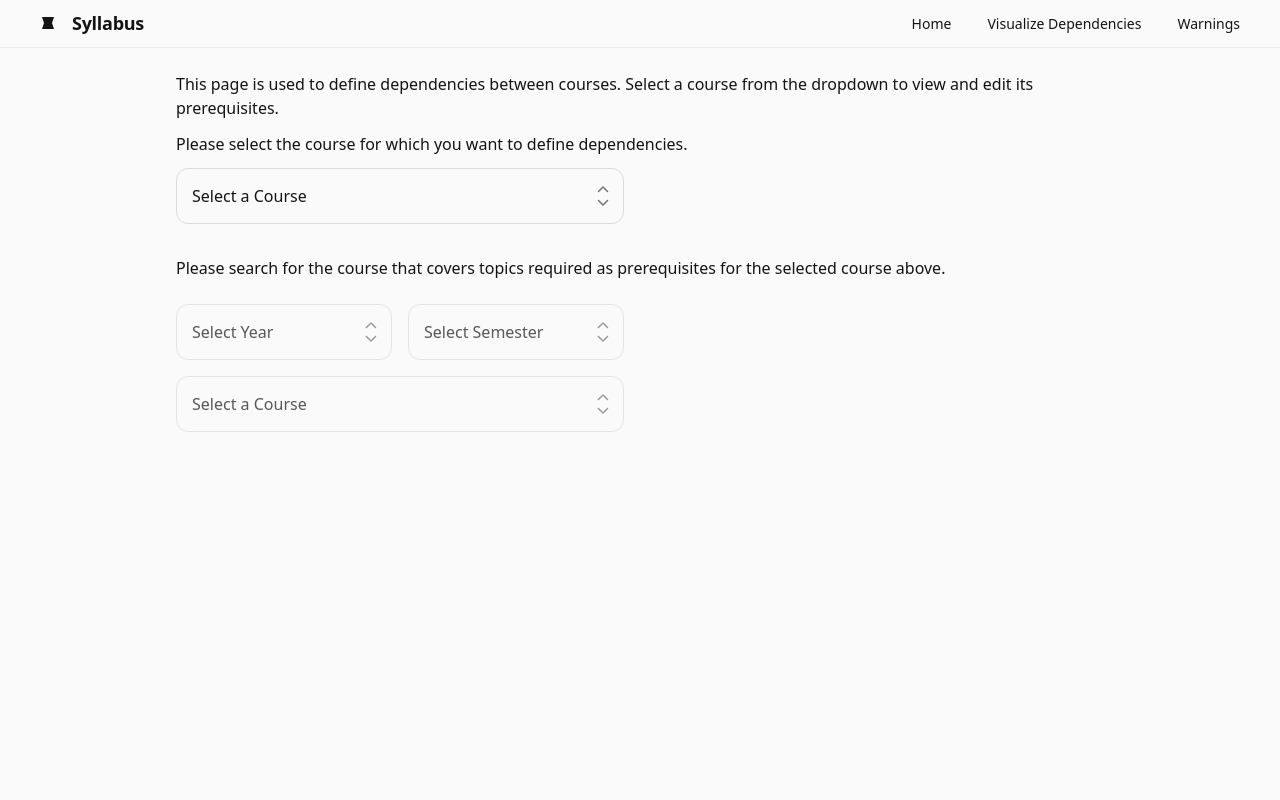
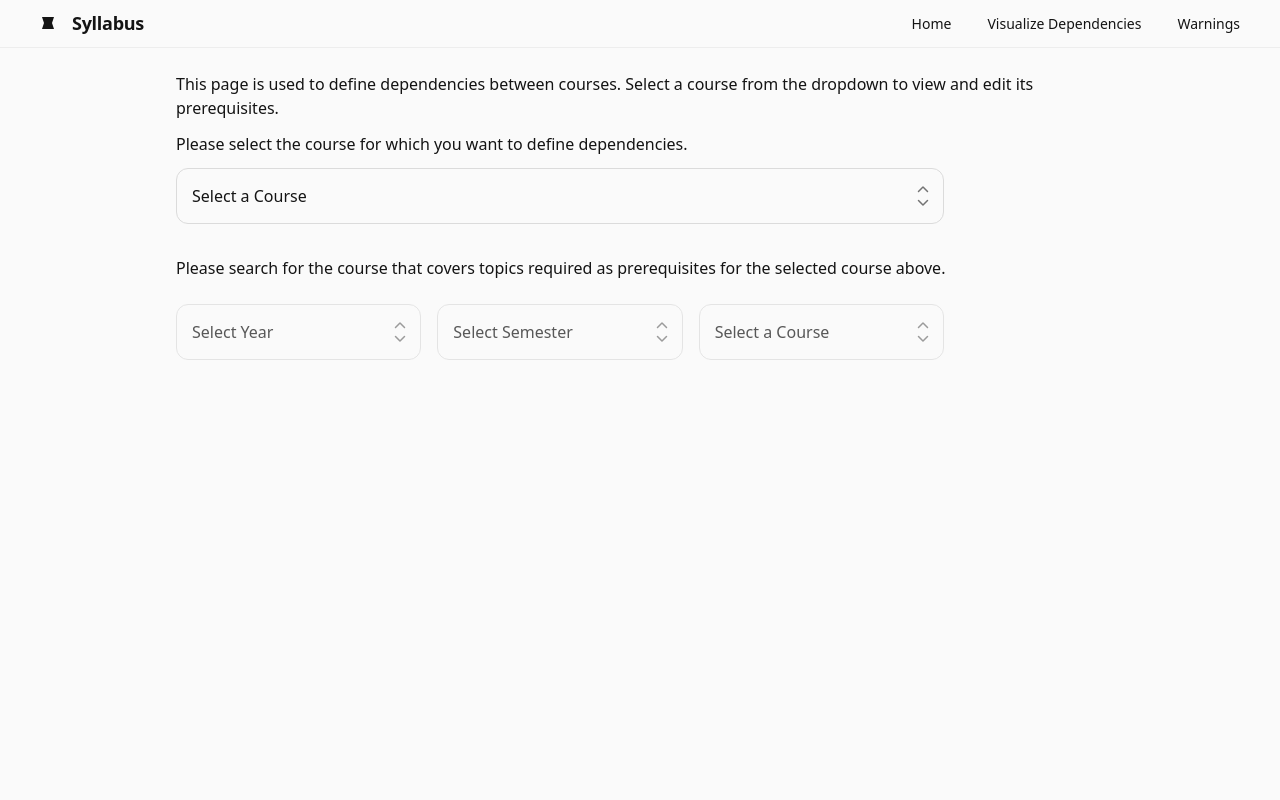
Before and after one commit to ajanes/syllabus, a Flask app: page /dependencies in a window 1280 px wide. Run offline with Flask 3, Linux system fonts and the light colour scheme; some libraries are stand-ins or nearby versions.

Commit message:
Improve layout for larger page

```diff
--- a/static/dependencies.js
+++ b/static/dependencies.js
@@ -67,10 +67,10 @@ function renderTopics(topics) {
         <div class="flex size-7 items-center justify-center">
           <input type="checkbox" data-topic="${idx + 1}" class="h-5 w-5 rounded border-[#dbdbdb] border-2 bg-transparent text-black checked:bg-black checked:border-black checked:bg-[image:--checkbox-tick-svg] focus:ring-0 focus:ring-offset-0 focus:border-[#dbdbdb] focus:outline-none" />
         </div>
-        <div class="flex flex-1 flex-col justify-center">
+        <div class="flex flex-1 flex-col md:flex-row md:items-center md:gap-4 justify-center">
           <p class="text-[#141414] text-base font-medium leading-normal">${t}</p>
           <input placeholder="Subtopic" class="form-input mt-1 w-[300px] resize-none overflow-hidden rounded-xl text-[#141414] focus:outline-0 focus:ring-0 border border-[#dbdbdb] bg-neutral-50 focus:border-[#dbdbdb] h-10 placeholder:text-neutral-500 p-[10px] text-sm font-normal leading-normal" />
-          <input placeholder="Add notes here" class="form-input mt-1 w-[300px] resize-none overflow-hidden rounded-xl text-[#141414] focus:outline-0 focus:ring-0 border border-[#dbdbdb] bg-neutral-50 focus:border-[#dbdbdb] h-10 placeholder:text-neutral-500 p-[10px] text-sm font-normal leading-normal" />
+          <input placeholder="Add notes here" class="form-input mt-1 md:mt-0 w-[300px] resize-none overflow-hidden rounded-xl text-[#141414] focus:outline-0 focus:ring-0 border border-[#dbdbdb] bg-neutral-50 focus:border-[#dbdbdb] h-10 placeholder:text-neutral-500 p-[10px] text-sm font-normal leading-normal" />
         </div>
       </div>`;
     const checkbox = wrapper.querySelector('input[type="checkbox"]');
--- a/templates/course_topics.html
+++ b/templates/course_topics.html
@@ -2,7 +2,7 @@
   <p class="text-[#141414] text-base font-normal leading-normal pb-3 pt-1 px-4">
     Please search for the course that covers topics required as prerequisites for the selected course above.
   </p>
-  <form class="flex max-w-[480px] flex-wrap items-end gap-4 px-4 py-3">
+  <form class="flex max-w-[800px] flex-wrap items-end gap-4 px-4 py-3">
     <label class="flex flex-col min-w-40 flex-1">
       <select id="yearSelect" class="form-input flex w-full min-w-0 flex-1 resize-none overflow-hidden rounded-xl text-[#141414] focus:outline-0 focus:ring-0 border border-[#dbdbdb] bg-neutral-50 focus:border-[#dbdbdb] h-14 bg-[image:--select-button-svg] placeholder:text-neutral-500 p-[15px] text-base font-normal leading-normal" disabled>
         <option value="">Select Year</option>
@@ -37,7 +37,7 @@
     <textarea
       id="courseComment"
       placeholder="Add general comments"
-      class="form-input w-full max-w-[480px] resize-none overflow-hidden rounded-xl text-[#141414] focus:outline-0 focus:ring-0 border border-[#dbdbdb] bg-neutral-50 focus:border-[#dbdbdb] h-24 placeholder:text-neutral-500 p-[10px] text-base font-normal leading-normal"
+      class="form-input w-full max-w-[800px] resize-none overflow-hidden rounded-xl text-[#141414] focus:outline-0 focus:ring-0 border border-[#dbdbdb] bg-neutral-50 focus:border-[#dbdbdb] h-24 placeholder:text-neutral-500 p-[10px] text-base font-normal leading-normal"
     ></textarea>
   </div>
 </div>
--- a/templates/dependencies.html
+++ b/templates/dependencies.html
@@ -33,14 +33,14 @@
           </div>
         </header>
         <div class="px-40 flex flex-1 justify-center py-5">
-          <div class="layout-content-container flex flex-col max-w-[960px] flex-1">
+          <div class="layout-content-container flex flex-col max-w-[1280px] flex-1">
             <p class="text-[#141414] text-base font-normal leading-normal pb-3 pt-1 px-4">
               This page is used to define dependencies between courses. Select a course from the dropdown to view and edit its prerequisites.
             </p>
             <p class="text-[#141414] text-base font-normal leading-normal pb-3 px-4">
               Please select the course for which you want to define dependencies.
             </p>
-            <form class="max-w-[480px] px-4 pb-3">
+            <form class="max-w-[800px] px-4 pb-3">
               <label class="flex flex-col min-w-40 flex-1">
                 <select id="targetCourse" class="form-input flex w-full min-w-0 flex-1 resize-none overflow-hidden rounded-xl text-[#141414] focus:outline-0 focus:ring-0 border border-[#dbdbdb] bg-neutral-50 focus:border-[#dbdbdb] h-14 bg-[image:--select-button-svg] placeholder:text-neutral-500 p-[15px] text-base font-normal leading-normal">
                   <option value="">Select a Course</option>
```
